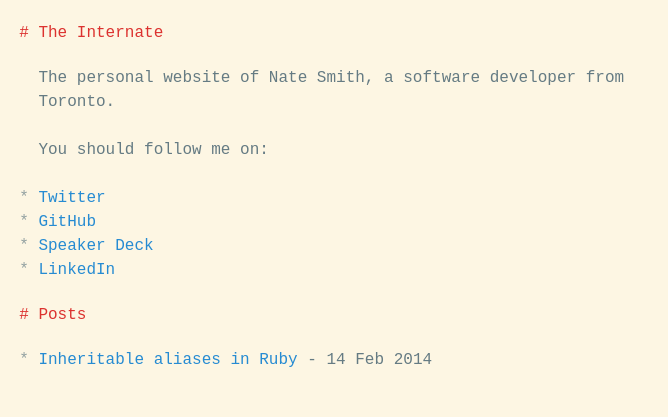
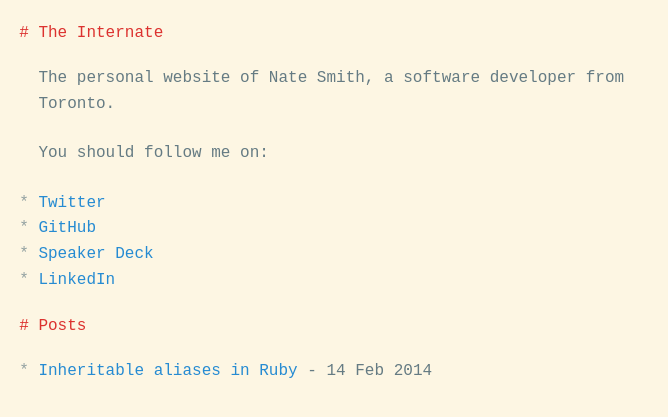
Before and after one commit to nwjsmith/nwjsmith.github.io, a Jekyll site: the page built from index.md, in a window 1280 px wide. Shown: the top 417 px of the page, without its empty margins (0-668 px from the left). Built offline with Jekyll 4.4.1, drawn with Linux system fonts in a browser that asks for light colours.

Commit message:
Line height

```diff
--- a/_includes/critical.scss
+++ b/_includes/critical.scss
@@ -9,7 +9,7 @@
 html {
   font-family: monospace;
   font-size: 123.0769231%;
-  line-height: 1.5rem;
+  line-height: 1.6em;
   -ms-text-size-adjust: 100%;
   -webkit-text-size-adjust: 100%;
 }
```
